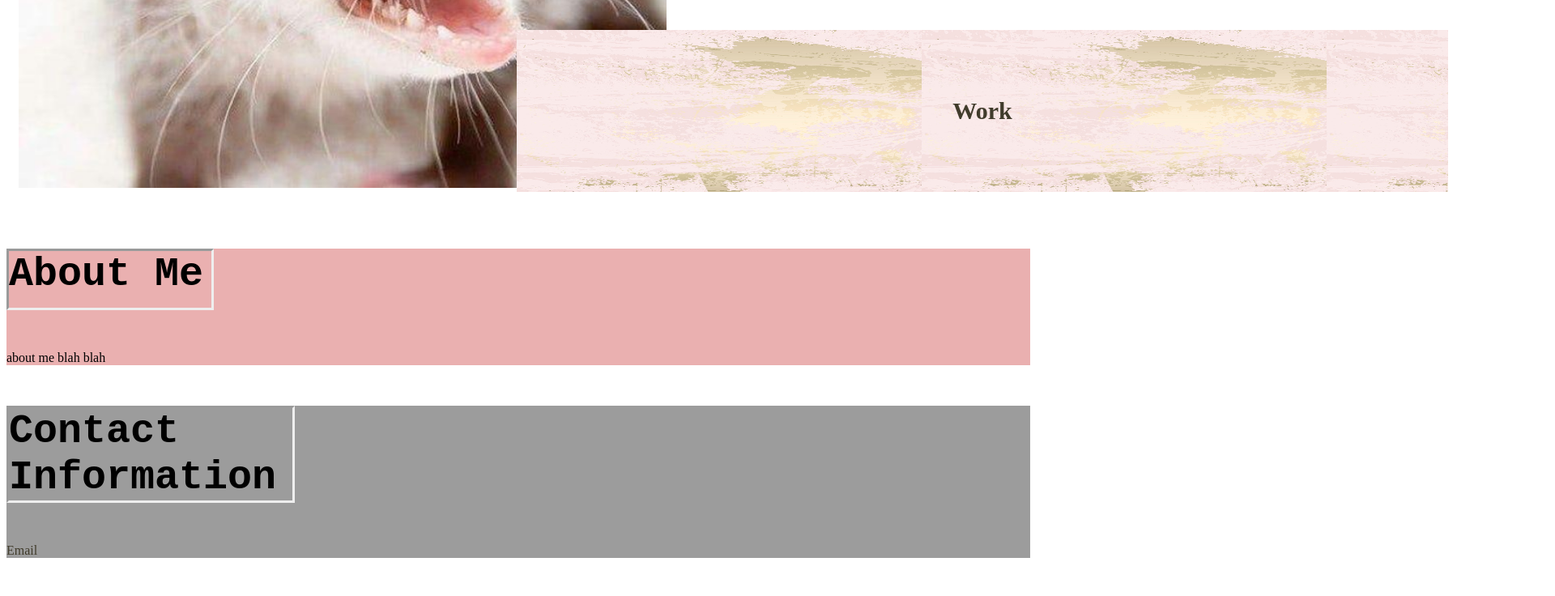
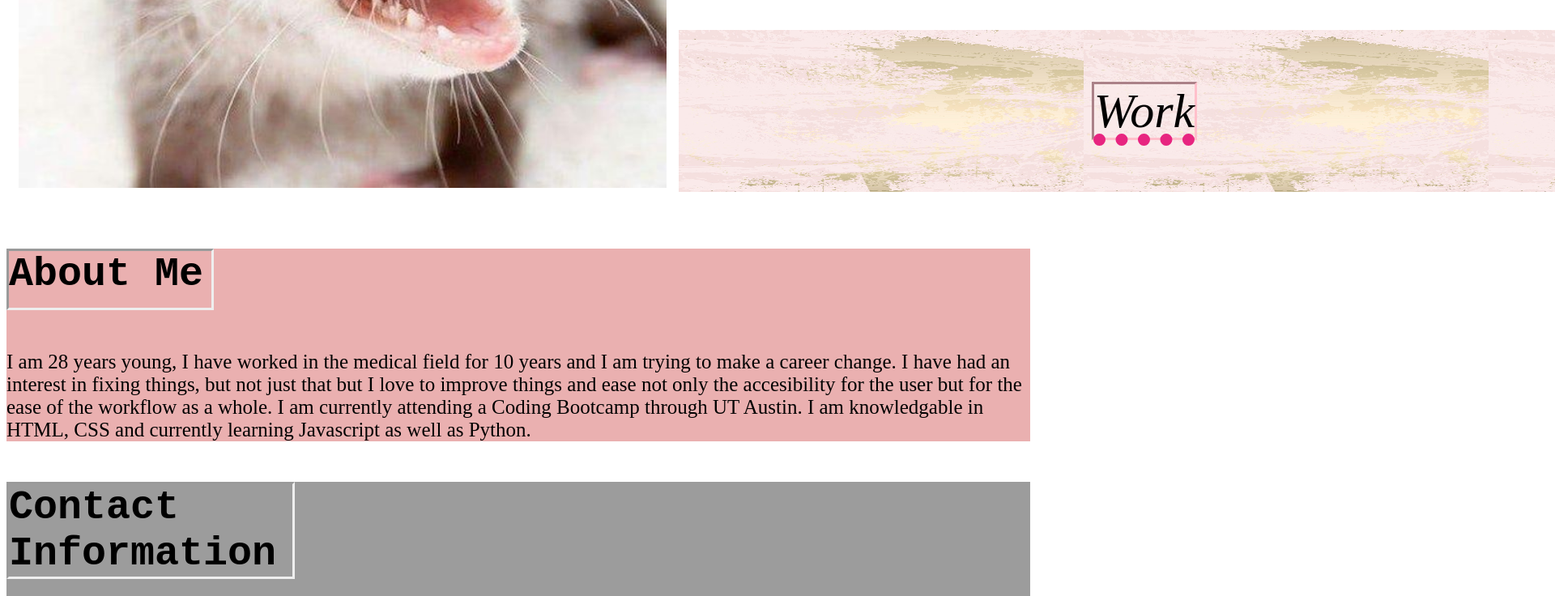
Before and after one commit to VictoriaSweet/miniature-tribble, a plain HTML site: page develop/index.html in a window 1280 px wide. Shown: the part 711-1447 px from the top of the page at 81% size, 1920 px wide, since content can reach past the window. Drawn offline with Linux system fonts and the light colour scheme.

Commit message:
pushing code before making website responsive

```diff
--- a/develop/assets/css/style.css
+++ b/develop/assets/css/style.css
@@ -1,3 +1,5 @@
+
+
 .header {
   font-family: sans-serif;
   font-size: 44px;
@@ -25,10 +27,8 @@ h1 {
   justify-content: right !important;
   margin: 20px 0 20px auto;
   padding: 0%;
-  font-size: 30px;
-  font-weight: bold;
-  width: 950px;
-  height: 200px;
+  font-style: italic;
+  max-width: 100%;
 }
 
 .box:hover {
@@ -47,6 +47,7 @@ h1 {
 #about-me {
   background-image: url("../chic.jpg");
   background-size: 500px 200px;
+
 }
 
 #about-me-header h3 {
@@ -117,7 +118,6 @@ h1 {
   height: auto;
   background-color: slategray;
 
-
 }
 
 
@@ -125,6 +125,8 @@ h1 {
 #work {
   background-image: url("../chic.jpg");
   background-size: 500px 200px;
+  max-width: 100%;
+  max-height: 100%;
 }
 
 .layout {
@@ -132,11 +134,25 @@ h1 {
 }
 
 a {
-  text-decoration: none;
-  color: #403B2B;
+  text-decoration: underline dotted;
+  text-decoration-color: #E72580;
+  text-decoration-thickness: 15px;
+  color: black;
+  border: pink inset;
+  font-size: 60px;
 }
-
 
 h3 {
   font-family: monospace, Courier, Roboto Mono;
 }
+
+p {
+  display: flex;
+  max-width: 100%;
+  font-size: 25px;
+}
+
+p a {
+  background: rgb(201,150,194);
+background: radial-gradient(circle, rgba(201,150,194,1) 0%, rgba(60,49,49,0.8155637254901961) 100%);
+}
--- a/develop/index.html
+++ b/develop/index.html
@@ -53,7 +53,8 @@
          <h3>About Me</h3>
       </div>
       <p>
-         about me blah blah
+         I am 28 years young, I have worked in the medical field for 10 years and I am trying to make a career change. I have had an interest in fixing things, but not just that but I love to improve things and ease not only the accesibility for the user but for the ease of the workflow as a whole.
+         I am currently attending a Coding Bootcamp through UT Austin. I am knowledgable in HTML, CSS and currently learning Javascript as well as Python.
       </p>
    </div>
 
@@ -78,6 +79,7 @@
       <h3>Previous Work</h3>
     </div>
       <p> <a href="https://victoriasweet.github.io/Challenge-1/Develop/">Horriseon SEO website</a></p>
+      <p>My first project from week one of coding bootcamp, the goal was to make the code for accesible and to set the links to the correct function and corresponding article.  </p>
    </div>
 </body>
 
```
